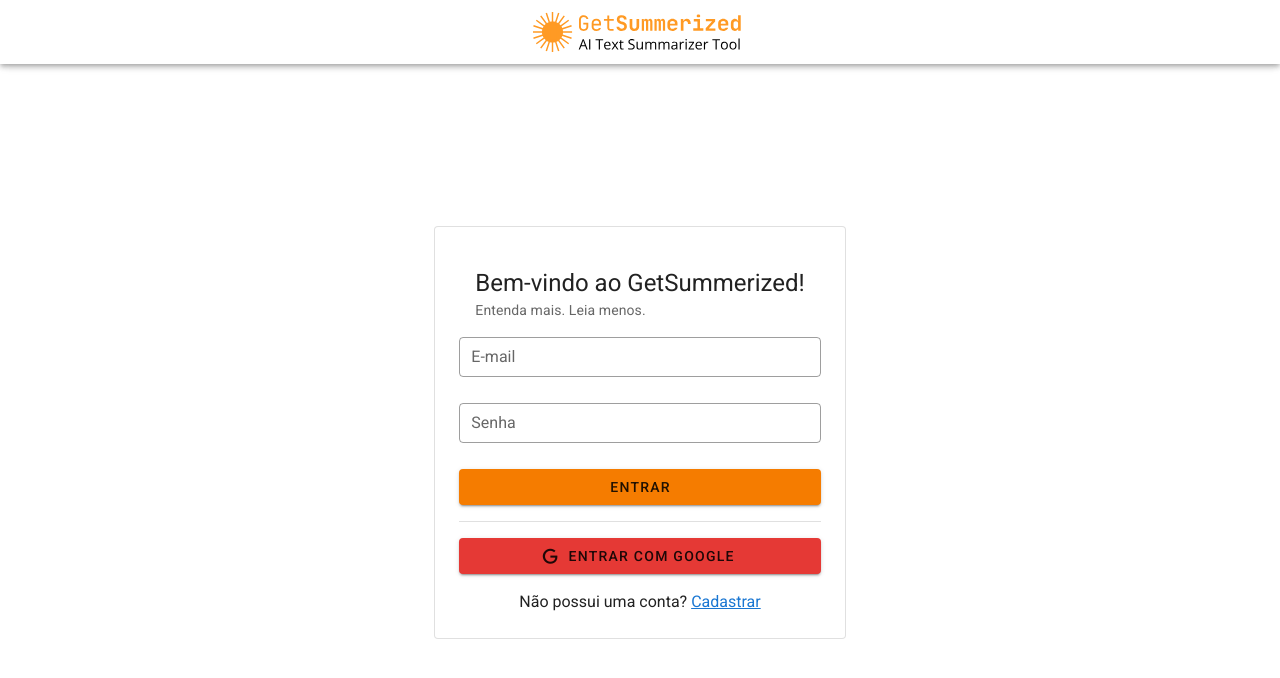
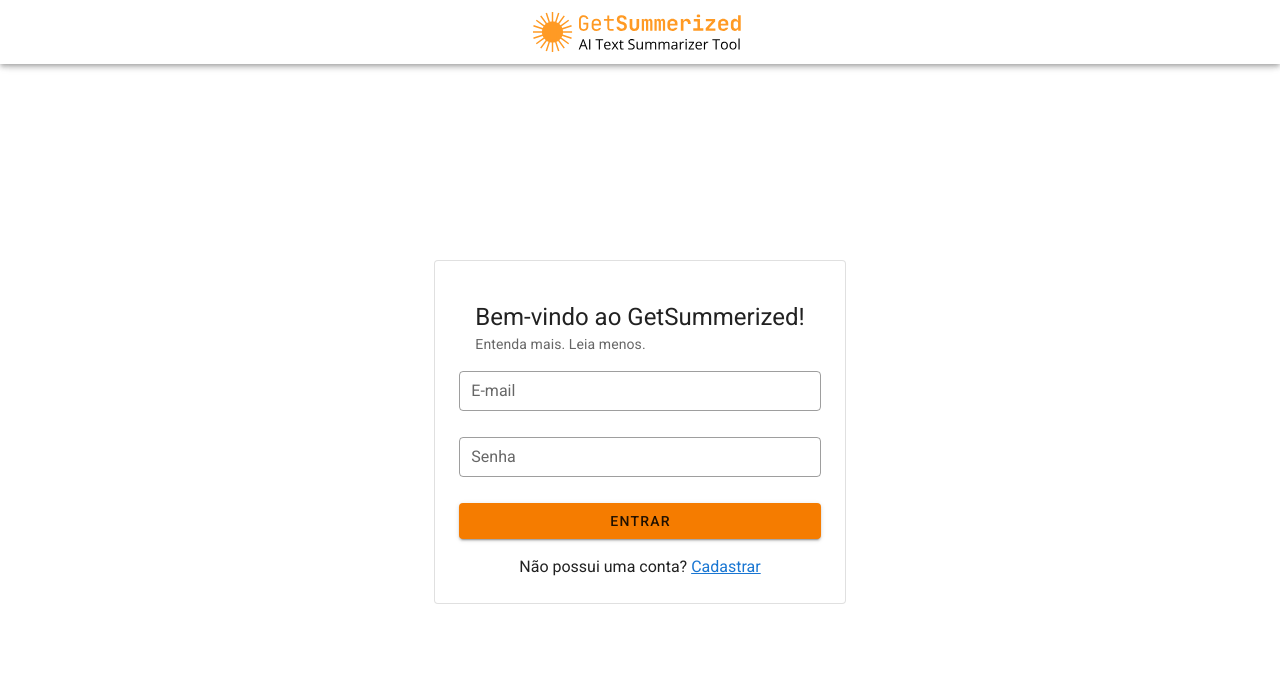
Before and after one commit to eduardovfaleiro/get-summerized, a Vue app in the folder frontend/: page /#/login in a window 1280 px wide. Shown: the top 678 px of the page. Built offline with nearby package versions, Linux system fonts and the light colour scheme.

Commit message:
Removido

```diff
--- a/frontend/src/components/Login.vue
+++ b/frontend/src/components/Login.vue
@@ -19,13 +19,6 @@
           Entrar
         </v-btn>
 
-        <v-divider class="my-4"></v-divider>
-
-        <v-btn color="red darken-1" block @click="loginWithGoogle">
-          <v-icon left>mdi-google</v-icon>
-          Entrar com Google
-        </v-btn>
-
         <div class="text-center mt-4">
           <span>Não possui uma conta? <router-link to="/register">Cadastrar</router-link></span>
         </div>
@@ -37,7 +30,7 @@
 <script>
 import axios from 'axios';
 import { auth } from '@/auth'
-import { safeRequest } from '@/utils/safeRequest';
+// import { safeRequest } from '@/utils/safeRequest';
 
 export default {
   name: 'LoginPage',
@@ -53,13 +46,13 @@
     };
   },
   methods: {
-    async loginWithGoogle() {
-      const response = await safeRequest(() => axios.get('/api/login/google/initiate'))
+    // async loginWithGoogle() {
+    //   const response = await safeRequest(() => axios.get('/api/login/google/initiate'))
 
-      if (response) {
-        window.location.href = '/api/login/google'
-      }
-    },
+    //   if (response) {
+    //     window.location.href = '/api/login/google'
+    //   }
+    // },
     login() {
       this.invalidFields.email = false;
       this.invalidFields.password = false;
```
Also changed, not shown: 2 other files (tests, documents, lock files or other folders).
